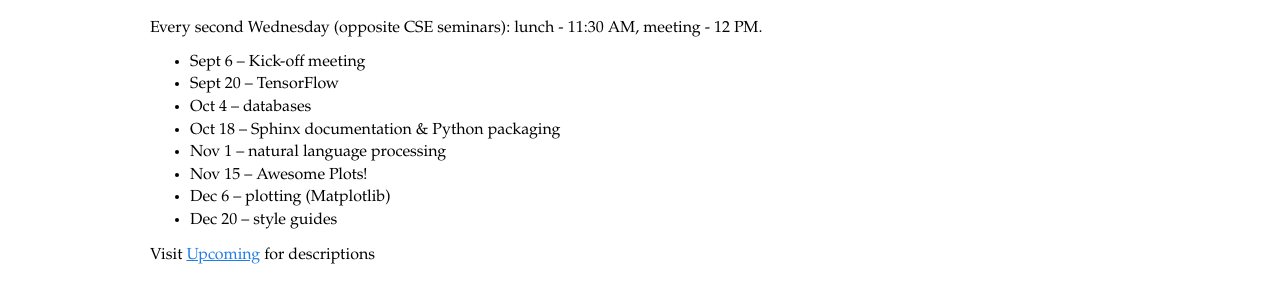
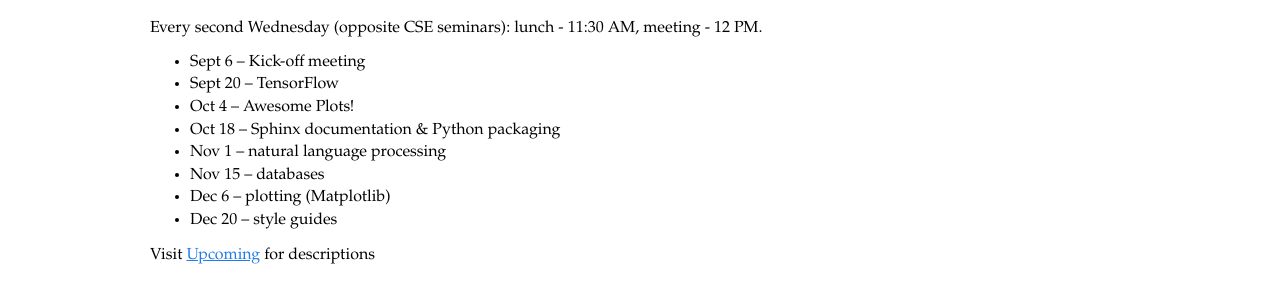
Before and after one commit to thehackerwithin/illinois, a Jekyll site: the page built from index.md, in a window 1280 px wide. Shown: the part 567-856 px from the top of the page. Built offline with Jekyll 4.4.1, drawn with Linux system fonts in a browser that asks for light colours; nearby versions of some CDN libraries; comment, search, counter and statistics services are not loaded.

Commit message:
updated homepage meeting list

```diff
--- a/index.md
+++ b/index.md
@@ -43,10 +43,10 @@
 
 - Sept 6 -- Kick-off meeting
 - Sept 20 -- TensorFlow
-- Oct 4 -- databases
+- Oct 4 -- Awesome Plots!
 - Oct 18 -- Sphinx documentation & Python packaging
 - Nov 1 -- natural language processing
-- Nov 15 -- Awesome Plots!
+- Nov 15 -- databases
 - Dec 6 -- plotting (Matplotlib)
 - Dec 20 -- style guides
 
```
